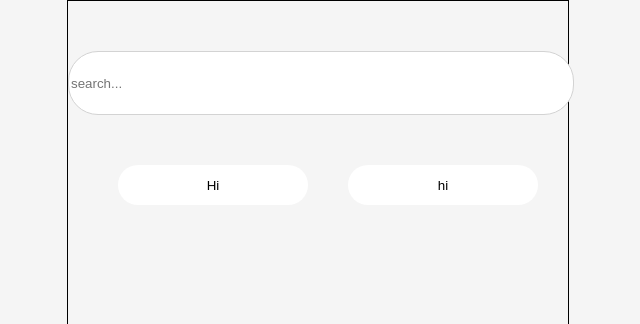
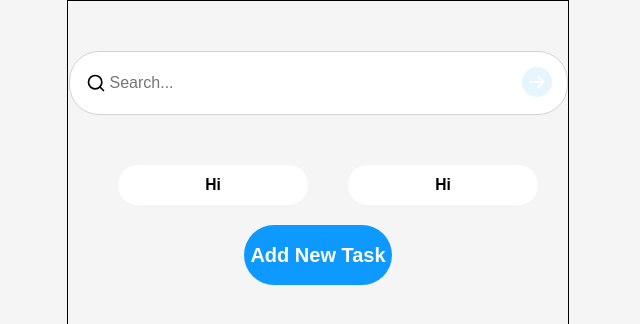
Before and after one commit to Maks6831/todo-app, a React (Create React App) app: page / in a window 1280 px wide. Shown: the top 324 px of the page, without its empty margins (322-962 px from the left). Built offline with nearby package versions, Linux system fonts and the light colour scheme.

Commit message:
added icons to search bar

```diff
--- a/package.json
+++ b/package.json
@@ -8,6 +8,7 @@
     "@testing-library/user-event": "^13.5.0",
     "react": "^18.2.0",
     "react-dom": "^18.2.0",
+    "react-icons": "^4.10.1",
     "react-router-dom": "^6.15.0",
     "react-scripts": "5.0.1",
     "web-vitals": "^2.1.4"
--- a/src/App.css
+++ b/src/App.css
@@ -1,4 +1,5 @@
 .App {
   text-align: center;
   background-color: rgb(245, 245, 245);
+  font-family: sans-serif;
 }
--- a/src/pages/Home.js
+++ b/src/pages/Home.js
@@ -1,5 +1,9 @@
 import React from 'react';
 import '../styles/Home.css';
+
+import { FiSearch } from 'react-icons/fi';
+import {BsFillArrowRightCircleFill} from 'react-icons/bs'
+
 
 export const Home = () => {
   return (
@@ -7,17 +11,31 @@ export const Home = () => {
         <div className='home-container'>
             <div className='home-inside'>
                 <form className='search-form' action='submit'>
-                    <div>
-                        <label>
-                            <input className='search-input' placeholder='search...' type='text'/>
-                        </label>
+                    <div className='search-container'>
+                    <FiSearch className='search-icon' size={20}/>
+                     <label className='search-label'>
+                         <input className='search-input' placeholder='Search...' type='text'/>
+                     </label>
+                     <button className='search-button'>
+                     <BsFillArrowRightCircleFill size={30} color='#e6f5ff'/>
+                     </button>
                     </div>
                 </form>
                 <div className='filter-container'>
                     <div className='filter-section'>
-                    <button className='sort-filter'>Hi</button>
-                    <button className='sort-filter'>hi</button>
+                    <button className='sort-filter'>
+                        <h3>Hi</h3>
+                    </button>
+                    <button className='sort-filter'>
+                        <h3>Hi</h3>
+                    </button>
                     </div>
+                </div>
+                <div className='new-task-container'>
+                    <button className='new-task-button'>
+                        <h2>Add New Task</h2>
+                    </button>
+
                 </div>
 
             </div>
--- a/src/styles/Home.css
+++ b/src/styles/Home.css
@@ -13,12 +13,43 @@
     padding-bottom: 50px;
 }
 
+.search-container {
+    display: flex;
+    justify-content: center;
+    align-items: center;
+    position: relative;
+
+}
+
+.search-icon {
+    position: absolute;
+    left: 0px;
+    margin-left: 18px;
+}
+
+.search-label {
+    width: 100%;
+}
+
 .search-input {
     height: 60px;
-    width: 100%;
+    width:91%;
     border-radius: 30px;
     border: 1px solid lightgray;
+    padding-left: 40px;
+    font-size: 16px;
 }
+
+.search-button {
+    position: absolute;
+    right: 0px;
+    margin-right: 10px;
+    border: none;
+    background-color: white;
+    cursor: pointer;
+}
+
+
 
 .filter-container {
     display: flex;
@@ -36,7 +67,6 @@
     margin: 20px;
     border-radius: 30px;
 
-
 }
 
 .sort-filter {
@@ -50,9 +80,21 @@
     cursor: pointer;
     width: 100%;
     border-radius: 30px;
+    border: none;
+}
 
+.new-task-container {
+    display: flex;
+    justify-content: center;
+    align-items: center;
+}
+
+.new-task-button {
+    background-color: rgb(13, 153, 255);
+    color: white;
     border: none;
-
-
-
+    border-radius: 30px;
+    cursor: pointer;
+    height: 60px;
+    margin: auto;
 }
```
Also changed, not shown: 1 other file (tests, documents, lock files or other folders).
